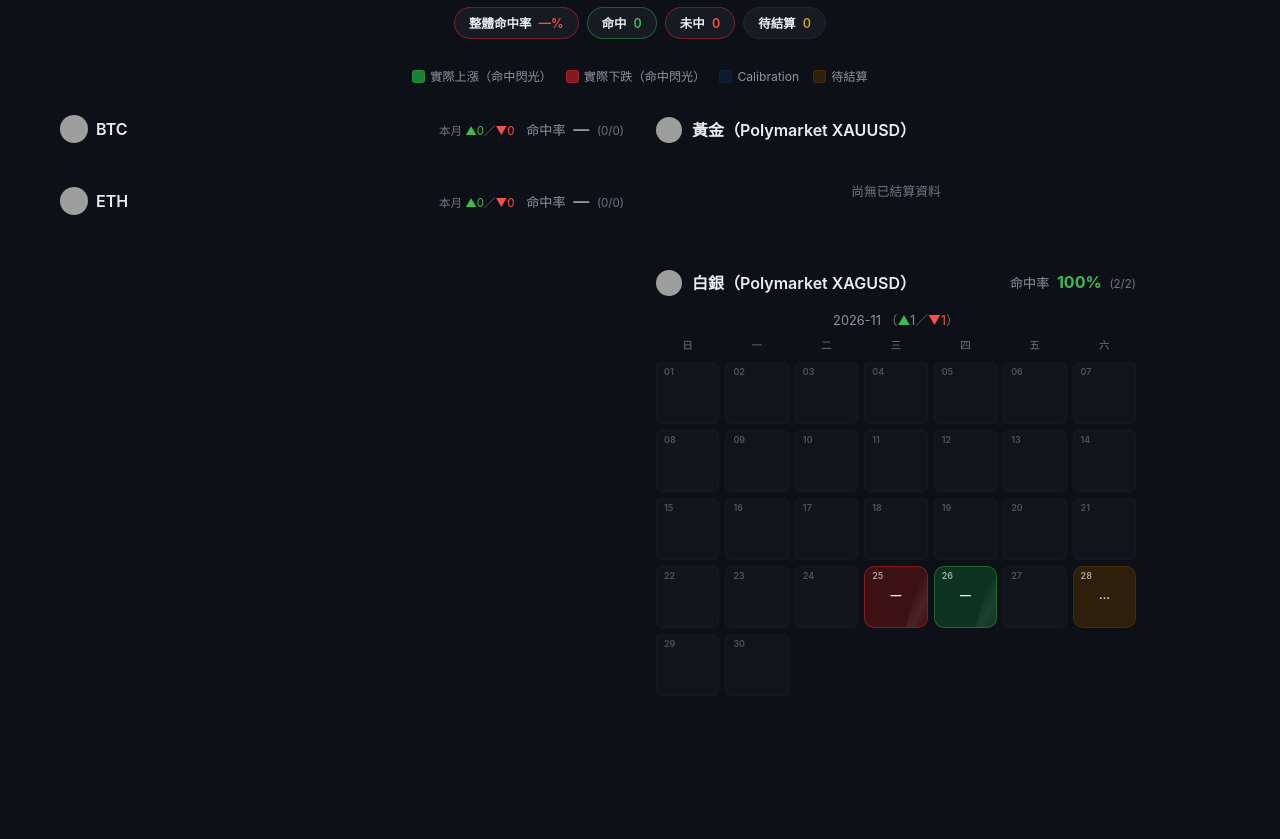
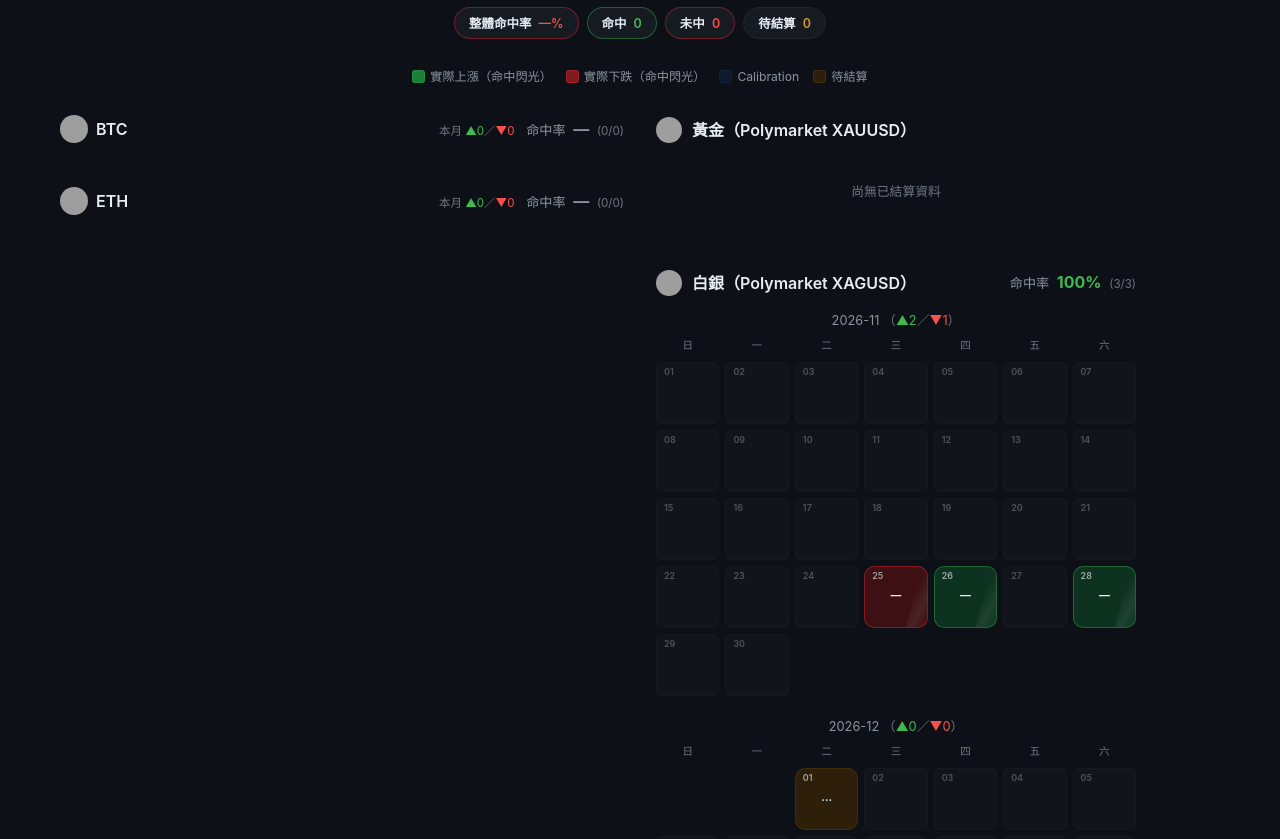
Before and after one commit to JacobHsu/hermes-crypto-watch-pages, a plain HTML site: page heatmap/index.html in a window 1280 px wide. Shown: the part 112-951 px from the top of the page. Before the commit the page ends 908 px from the top, so only its background shows below. Drawn offline with Linux system fonts and the light colour scheme; grey boxes are pictures that could not be loaded.

Commit message:
chore: sync heatmap from hermes-crypto-watch@3485d58

```diff
--- a/heatmap/index.html
+++ b/heatmap/index.html
@@ -307,7 +307,8 @@ const GOLD_ROWS = [
 const SILVER_ROWS = [
   {date:"2026-11-25",asset:"SILVER",pick:"DOWN",actual:"DOWN",pct:null,status:"settled",strategy:"hermes_v4_1_fibonacci_silver_prod_v3",eligible:true, hit:true},
   {date:"2026-11-26",asset:"SILVER",pick:"UP",actual:"UP",pct:null,status:"settled",strategy:"hermes_v4_1_fibonacci_silver_prod_v3",eligible:true, hit:true},
-  {date:"2026-11-28",asset:"SILVER",pick:"UP",actual:null,  pct:null, status:"pending",strategy:"hermes_v4_1_fibonacci_silver_prod_v3",eligible:true},
+  {date:"2026-11-28",asset:"SILVER",pick:"UP",actual:"UP",pct:null,status:"settled",strategy:"hermes_v4_1_fibonacci_silver_prod_v3",eligible:true, hit:true},
+  {date:"2026-12-01",asset:"SILVER",pick:"UP",actual:null,  pct:null, status:"pending",strategy:"hermes_v4_1_fibonacci_silver_prod_v3",eligible:true},
 ];
 
 /* ── Color scale ──────────────────────────────────────────────────── */
```
